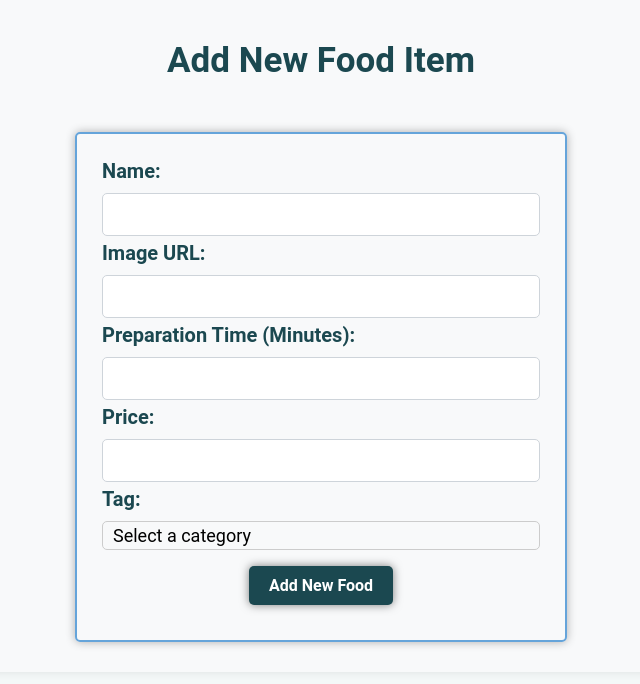
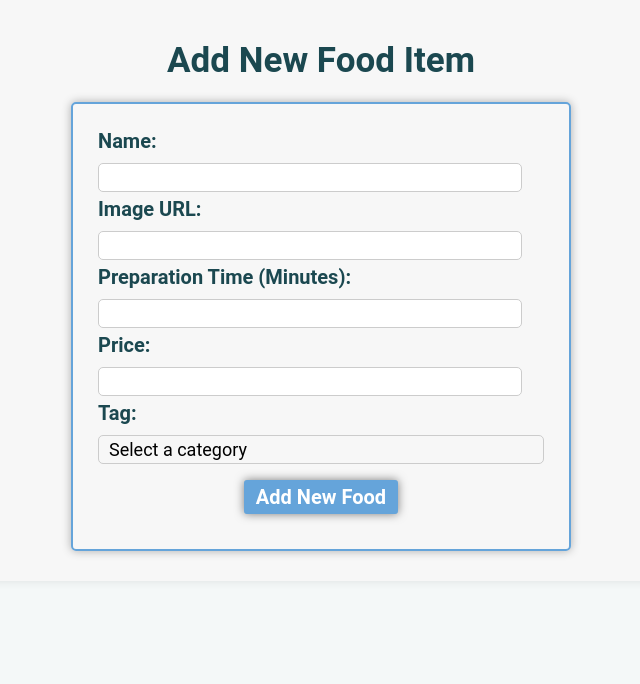
Before and after one commit to cynos28/Hotel-Reservation-system, a React (Create React App) app in the folder client/: page /add-food in a window 1280 px wide. Shown: the top 684 px of the page, without its empty margins (319-959 px from the left). Built offline with nearby package versions, Linux system fonts and the light colour scheme; no server answers.

Commit message:
css updates

```diff
--- a/client/src/pages/FoodUser/FoodAddDelivery/foodAddDelivery.css
+++ b/client/src/pages/FoodUser/FoodAddDelivery/foodAddDelivery.css
@@ -1,61 +1,251 @@
-/* addDelivery.css */
-
-/* Container */
-.cart-container {
-    width: 80%;
-    margin: 0 auto;
-    padding: 20px;
-    background-color: #f8f9fa;
-    border-radius: 10px;
-    box-shadow: 0 0 10px rgba(0, 0, 0, 0.1);
+* {
+  margin: 0;
+  padding: 0;
+  font-family: "Roboto", sans-serif;
+}
+.usernavbar {
+  background-color: #65a4da;
+  color: white;
   display: flex;
-    flex-wrap: wrap; /* Allow wrapping to create rows */
-    gap: 20px; /* Spacing between items */
+  justify-content: space-between;
+  padding: 10px 8%;
+}
+.cart_icon {
+  font-size: 45px;
+  cursor: pointer;
+}
+.card_container_cart {
+  display: flex;
+  flex-direction: row;
+  justify-content: center;
+  align-content: center;
+  flex-wrap: wrap;
+  padding: 0;
+  border: 0;
+  gap: 25px;
+}
+.card_ittem_card {
+  width: 350px;
+  border: 2px solid #65a4da;
+  margin: 10px auto;
+  border-radius: 5px;
+  box-shadow: 0 0 10px rgba(0, 0, 0, 0.3);
+}
+.item_name {
+  text-align: center;
+  font-size: 30px;
+  margin: 0px 0 10px 0;
+  text-transform: capitalize;
+}
+.img_item_cart {
+  width: 100%;
+  height: 300px;
 }
 
-  /* Header */
+.item_con {
+  padding: 0 25px 10px 25px;
+}
+.detail_p {
+  font-size: 20px;
+}
+.viewbtn {
+  background-color: #65a4da;
+  color: white;
+  border: 2px solid #65a4da;
+  font-size: 20px;
+  cursor: pointer;
+  border-radius: 3px;
+  padding: 3px 10px;
+  text-decoration: none;
+  font-weight: bold;
+  display: flex;
+  text-decoration: none;
+  justify-content: center;
+  margin: 0 auto 10px auto;
+  text-transform: capitalize;
+  box-shadow: 0px 0px 10px rgba(0, 0, 0, 0.5);
+}
+.btnLink {
+  text-decoration: none;
+}
+.tem_open {
+  justify-content: center;
+  display: flex;
+}
+.item_card_details {
+  width: 500px;
+  border: 2px solid #65a4da;
+  margin: 10px auto;
+  border-radius: 5px;
+  box-shadow: 0 0 10px rgba(0, 0, 0, 0.3);
+}
+.itemname {
+  text-align: center;
+  font-size: 60px;
+  margin: 20px 0;
+  text-transform: capitalize;
+}
+.itm_img_view {
+  width: 100%;
+  height: 400px;
+}
+.itemdetal_view {
+  font-size: 25px;
+  padding-left: 10px;
+}
 .cart-header {
   text-align: center;
-    color: #1b4850;
-    margin-bottom: 20px;
-    width: 100%; /* Make header span full width */
+  margin: 20px 0;
+  text-transform: capitalize;
+  font-size: 35px;
 }
-
-  /* Form */
 .cart-form {
+  width: 500px;
+  border: 2px solid #65a4da;
+  margin: 10px auto;
+  padding: 25px;
+  border-radius: 5px;
+  box-shadow: 0 0 10px rgba(0, 0, 0, 0.3);
+}
+.cart-label {
+  font-size: 20px;
+  font-weight: bold;
+  text-transform: capitalize;
+}
+.cart-input {
+  width: 95%;
+  font-size: 18px;
+  margin: 5px 0;
+  padding: 3px 10px;
+}
+.cart-input-select {
+  width: 100%;
+  font-size: 18px;
+  margin: 5px 0;
+  padding: 3px 10px;
+}
+.subname {
+  color: #65a4da;
+}
+.cart_detail_box {
   display: flex;
-    flex-direction: column;
-    flex-basis: 50%; /* Each form takes half of the container */
+  border: 2px solid #65a4da;
+  margin: 10px auto;
+  gap: 25px;
+  justify-content: space-between;
+  width: 100%;
+  padding: 0 10px 0 0;
+  border-radius: 5px;
+  box-shadow: 0 0 10px rgba(0, 0, 0, 0.3);
+  margin: 10px 0;
 }
-
-  /* Label */
-  .cart-label {
-    margin-bottom: 5px;
-    color: #1b4850;
+.card_ful_cart {
+  padding: 0 30%;
+}
+.cart_item_image_cart {
+  width: 200px;
+  padding: 0;
+  margin: 0;
+  height: 200px;
+}
+.itmname {
+  font-size: 25px;
+  margin-top: 50px;
+  text-transform: capitalize;
+}
+.itmprice {
+  font-size: 20px;
+}
+.tot {
+  color: red;
   font-weight: bold;
 }
 
-  /* Input */
-  .cart-input {
-    width: 100%;
-    padding: 10px;
-    border: 1px solid #ced4da;
-    border-radius: 5px;
-    box-sizing: border-box;
+.updtbtn {
+  background-color: #65a4da;
+  border: 2px solid #65a4da;
+  color: white;
+  font-weight: bold;
+  font-size: 20px;
+  margin-top: 20px;
+  border-radius: 4px;
+  cursor: pointer;
+  padding: 4px 20px;
+  box-shadow: 0 4px 8px rgba(0, 0, 0, 0.1);
+}
+.updtbtn:hover {
+  background-color: #ffffff;
+  border: 2px solid #65a4da;
+  color: #65a4da;
+}
+.filterbtn {
+  background-color: #65a4da;
+  border: 2px solid #65a4da;
+  color: white;
+  font-weight: bold;
+  font-size: 20px;
+  text-transform: capitalize;
+  margin: 10px;
+  border-radius: 4px;
+  cursor: pointer;
+  padding: 4px 20px;
+  box-shadow: 0 4px 8px rgba(0, 0, 0, 0.1);
+}
+.filterbtn:hover {
+  background-color: #ffffff;
+  border: 2px solid #65a4da;
+  color: #65a4da;
+}
+.dltbtn {
+  background-color: #f10a0a;
+  border: 2px solid #f10a0a;
+  color: white;
+  font-weight: bold;
+  font-size: 20px;
+  margin-top: 10px;
+
+  border-radius: 4px;
+  cursor: pointer;
+  padding: 4px 20px;
+  box-shadow: 0 4px 8px rgba(0, 0, 0, 0.1);
+}
+.dltbtn:hover {
+  background-color: #ffffff;
+  border: 2px solid #f10a0a;
+  color: #f10a0a;
 }
 
-  /* Button */
-  .viewbtn {
-    background-color: #1b4850;
-    color: white;
-    border: none;
-    padding: 10px 20px;
-    cursor: pointer;
-    border-radius: 5px;
-    font-size: 16px;
-    transition: background-color 0.3s ease;
+.carts-header {
+  text-align: center;
+  font-size: 40px;
+  margin-top: 10px;
 }
 
-  .viewbtn:hover {
-    background-color: #0f3038;
+.add-new-button {
+  background-color: #65a4da;
+  border: 2px solid #65a4da;
+  color: white;
+  font-weight: bold;
+  font-size: 20px;
+  margin-top: 20px;
+  border-radius: 4px;
+  cursor: pointer;
+  text-decoration: none;
+  padding: 4px 20px;
+  box-shadow: 0 4px 8px rgba(0, 0, 0, 0.1);
 }
+.tot_topic {
+  text-align: center;
+  font-size: 30px;
+}
+.serch {
+  font-size: 18px;
+  margin: 5px 0;
+  margin-right: 10px;
+  padding: 3px 10px;
+  width: 350px;
+}
+
+.pdn_itmdetil {
+  padding: 20px 12%;
+}
```
Also changed, not shown: client/src/pages/FoodUser/FoodAddDelivery/FoodAddDelivery.js (+6 -7 lines). Lines whose indentation alone changed are shown as unchanged.
